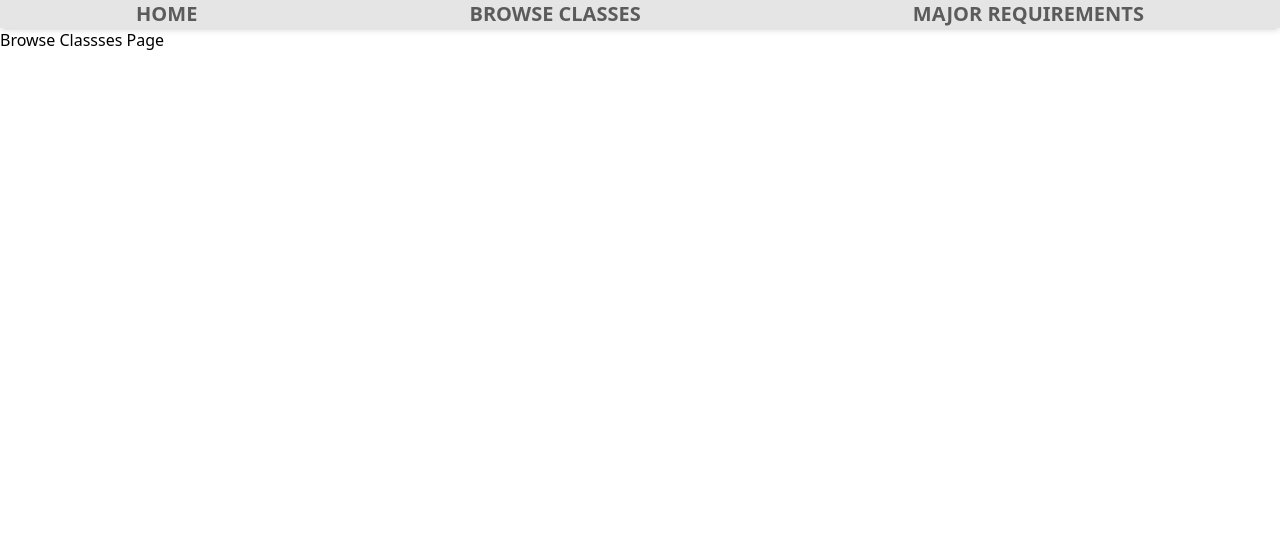
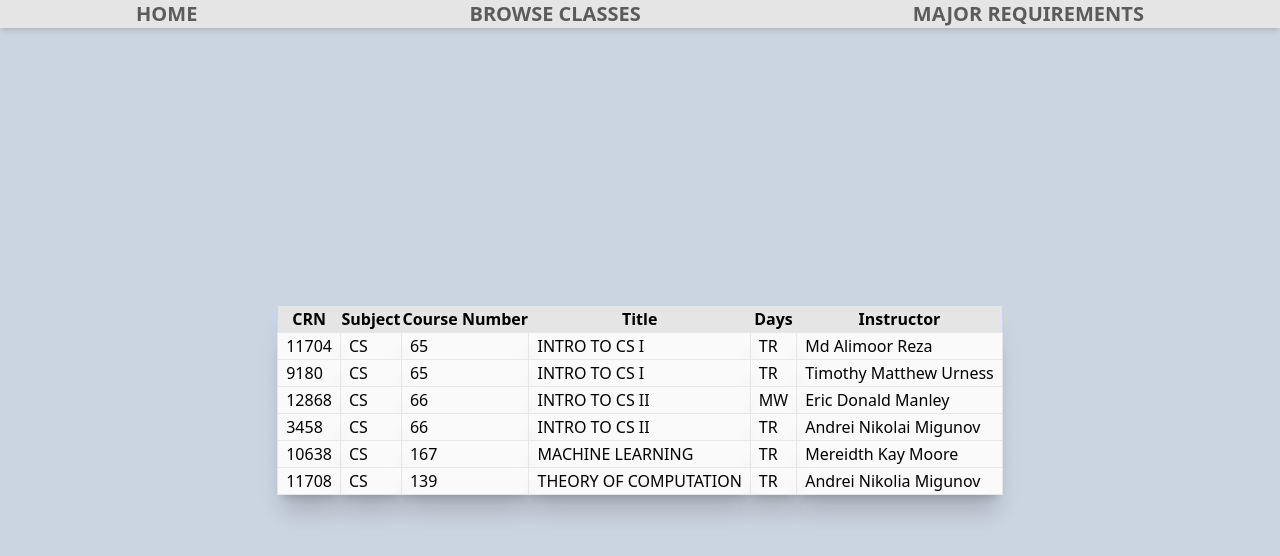
Before and after one commit to Choi-Danner-Swidler-Roepke/frontend, a React (Vite) app: page /browse-classes in a window 1280 px wide. Shown: the top 556 px of the page. Built offline with nearby package versions, Linux system fonts and the light colour scheme.

Commit message:
bare minimum table displaying classes with hardcoded data

```diff
--- a/package.json
+++ b/package.json
@@ -9,13 +9,16 @@
     "preview": "vite preview"
   },
   "dependencies": {
+    "prettier": "^2.8.4",
     "react": "^18.2.0",
     "react-dom": "^18.2.0",
-    "react-router-dom": "^6.8.1"
+    "react-router-dom": "^6.8.1",
+    "react-table": "^7.8.0"
   },
   "devDependencies": {
     "@types/react": "^18.0.27",
     "@types/react-dom": "^18.0.10",
+    "@types/react-table": "^7.7.14",
     "@vitejs/plugin-react": "^3.1.0",
     "autoprefixer": "^10.4.13",
     "postcss": "^8.4.21",
--- a/src/BrowseClasses/BCPage.tsx
+++ b/src/BrowseClasses/BCPage.tsx
@@ -1,7 +1,14 @@
+import { classes } from "./fakeData"
+import { Table } from "./Table"
+
 export const BCPage: React.FC = () => {
+
+    console.log(classes)
+    // classes will be fetched here and passed to Table
+
     return (
-        <div>
-            Browse Classses Page
+        <div className="bg-slate-300 flex justify-center items-center h-full w-full">
+            <Table data={classes} />
         </div>
     )
 }
--- /dev/null
+++ b/src/BrowseClasses/Table.tsx
@@ -0,0 +1,87 @@
+import { useTable, Column } from 'react-table'
+import { useMemo } from "react"
+import { ClassData } from "./fakeData"
+
+interface TableProps {
+    data: ClassData[]
+}
+
+export const Table: React.FC<TableProps> = ({data}) => {
+
+    const columns: Column[] = useMemo(
+        () => [
+            {
+                Header: 'CRN',
+                accessor: 'crn'
+            },
+            {
+                Header: 'Subject',
+                accessor: 'subject'
+            },
+            {
+                Header: 'Course Number',
+                accessor: 'course'
+            },
+            {
+                Header: 'Title',
+                accessor: 'title'
+            },
+            {
+                Header: 'Days',
+                accessor: 'days'
+            },
+            {
+                Header: 'Instructor',
+                accessor: 'instructor'
+            }
+        ],
+        []
+    )
+
+     const {
+     getTableProps,
+     getTableBodyProps,
+     headerGroups,
+     rows,
+     prepareRow,
+   } = useTable({ columns, data })
+
+return (
+     <table {...getTableProps()} className="bg-blue-200 shadow-xl rounded-lg">
+       <thead>
+         {headerGroups.map(headerGroup => (
+           <tr {...headerGroup.getHeaderGroupProps()}>
+             {headerGroup.headers.map(column => (
+               <th
+                 {...column.getHeaderProps()}
+                  className='bg-neutral-200'
+               >
+                 {column.render('Header')}
+               </th>
+             ))}
+           </tr>
+         ))}
+       </thead>
+       <tbody {...getTableBodyProps()}>
+         {rows.map(row => {
+           prepareRow(row)
+           return (
+             <tr {...row.getRowProps()} className="bg-neutral-50 hover:bg-neutral-100 border">
+
+               {row.cells.map(cell => {
+                 return (
+                   <td
+                     {...cell.getCellProps()}
+                     className="border px-2 shadow-xl"
+                   >
+                     {cell.render('Cell')}
+                   </td>
+                 )
+               })}
+             </tr>
+           )
+         })}
+       </tbody>
+     </table>
+   )
+}
--- /dev/null
+++ b/src/BrowseClasses/fakeData.ts
@@ -0,0 +1,72 @@
+export interface ClassData {
+    crn: number
+    subject: string
+    course: number
+    credit: number
+    title: string
+    days: string
+    instructor: string
+}
+
+export const classes: ClassData[] = [
+    {
+        crn: 11704,
+        subject: 'CS',
+        course: 65,
+        credit: 3,
+        title: 'INTRO TO CS I',
+        days: 'TR',
+        instructor: 'Md Alimoor Reza'
+    },
+
+
+    {
+        crn: 9180,
+        subject: 'CS',
+        course: 65,
+        credit: 3,
+        title: 'INTRO TO CS I',
+        days: 'TR',
+        instructor: 'Timothy Matthew Urness'
+    },
+
+    {
+        crn: 12868,
+        subject: 'CS',
+        course: 66,
+        credit: 3,
+        title: 'INTRO TO CS II',
+        days: 'MW',
+        instructor: 'Eric Donald Manley'
+    },
+
+    {
+        crn: 3458,
+        subject: 'CS',
+        course: 66,
+        credit: 3,
+        title: 'INTRO TO CS II',
+        days: 'TR',
+        instructor: 'Andrei Nikolai Migunov'
+    },
+
+    {
+        crn: 10638,
+        subject: 'CS',
+        course: 167,
+        credit: 3,
+        title: 'MACHINE LEARNING',
+        days: 'TR',
+        instructor: 'Mereidth Kay Moore'
+    },
+
+    {
+        crn: 11708,
+        subject: 'CS',
+        course: 139,
+        credit: 3,
+        title: 'THEORY OF COMPUTATION',
+        days: 'TR',
+        instructor: 'Andrei Nikolia Migunov'
+    }
+]
--- a/src/Navbar.tsx
+++ b/src/Navbar.tsx
@@ -2,7 +2,7 @@ import { Link } from "react-router-dom"
 
 export const Navbar: React.FC = () => {
     return (
-        <nav id="navbar" className="w-full bg-neutral-200 shadow-md" >
+        <nav id="navbar" className="w-full bg-neutral-200 shadow-md absolute" >
             <ul className="flex justify-around">
                 <li> <Link to={"/"} className="text-xl opacity-60 font-semibold hover:opacity-100">HOME</Link> </li>
                 <li> <Link to={"/browse-classes"} className="text-xl opacity-60 font-semibold hover:opacity-100">BROWSE CLASSES</Link> </li>
--- a/src/index.css
+++ b/src/index.css
@@ -1,3 +1,11 @@
+html, body, #root {
+  height: 100%;
+  width: 100%;
+  position: absolute;
+  margin: 0;
+  padding: 0;
+}
+
 @tailwind base;
 @tailwind components;
 @tailwind utilities;
```
Also changed, not shown: src/BrowseClasses/fake_data.csv (added), 1 other file (tests, documents, lock files or other folders).
